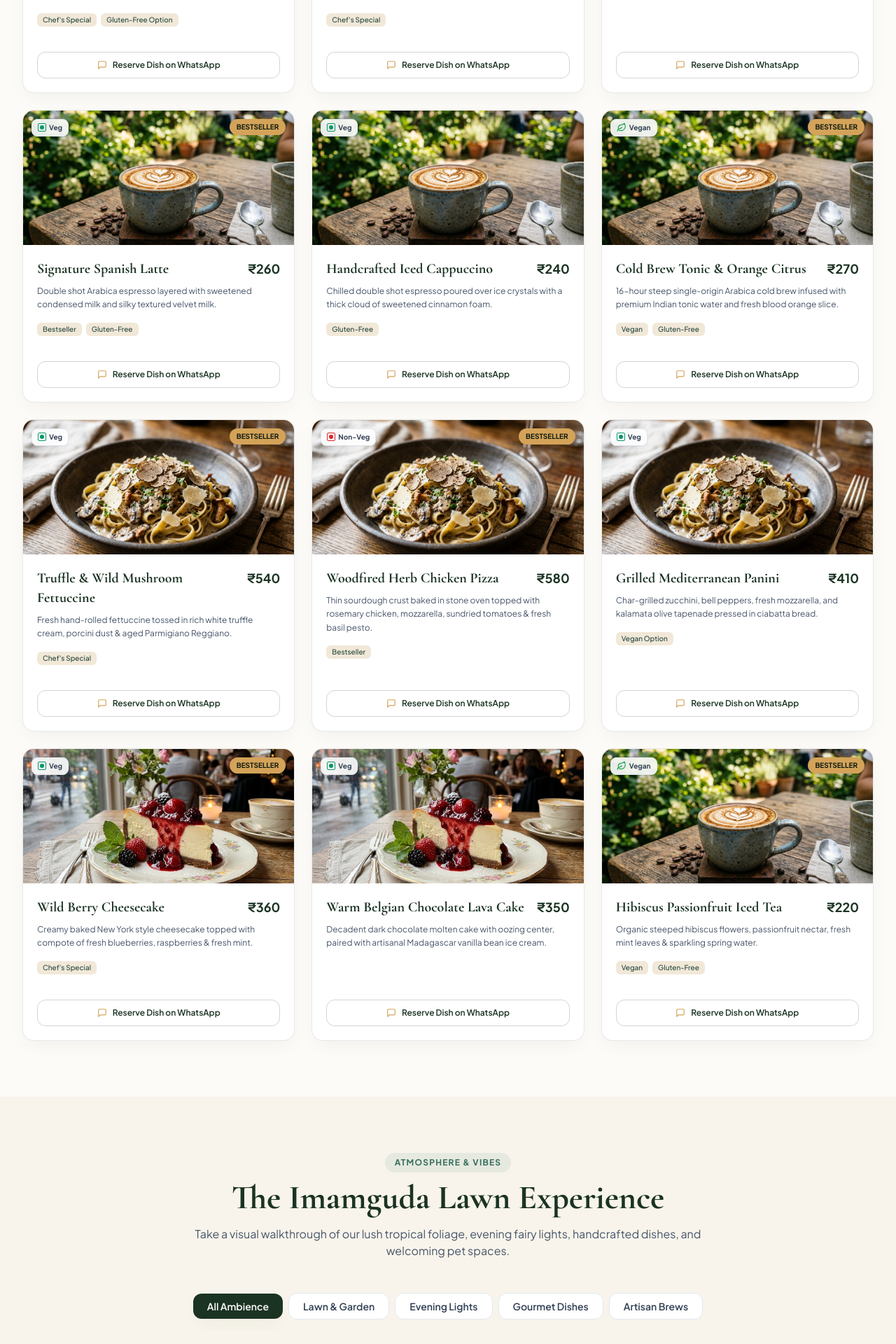
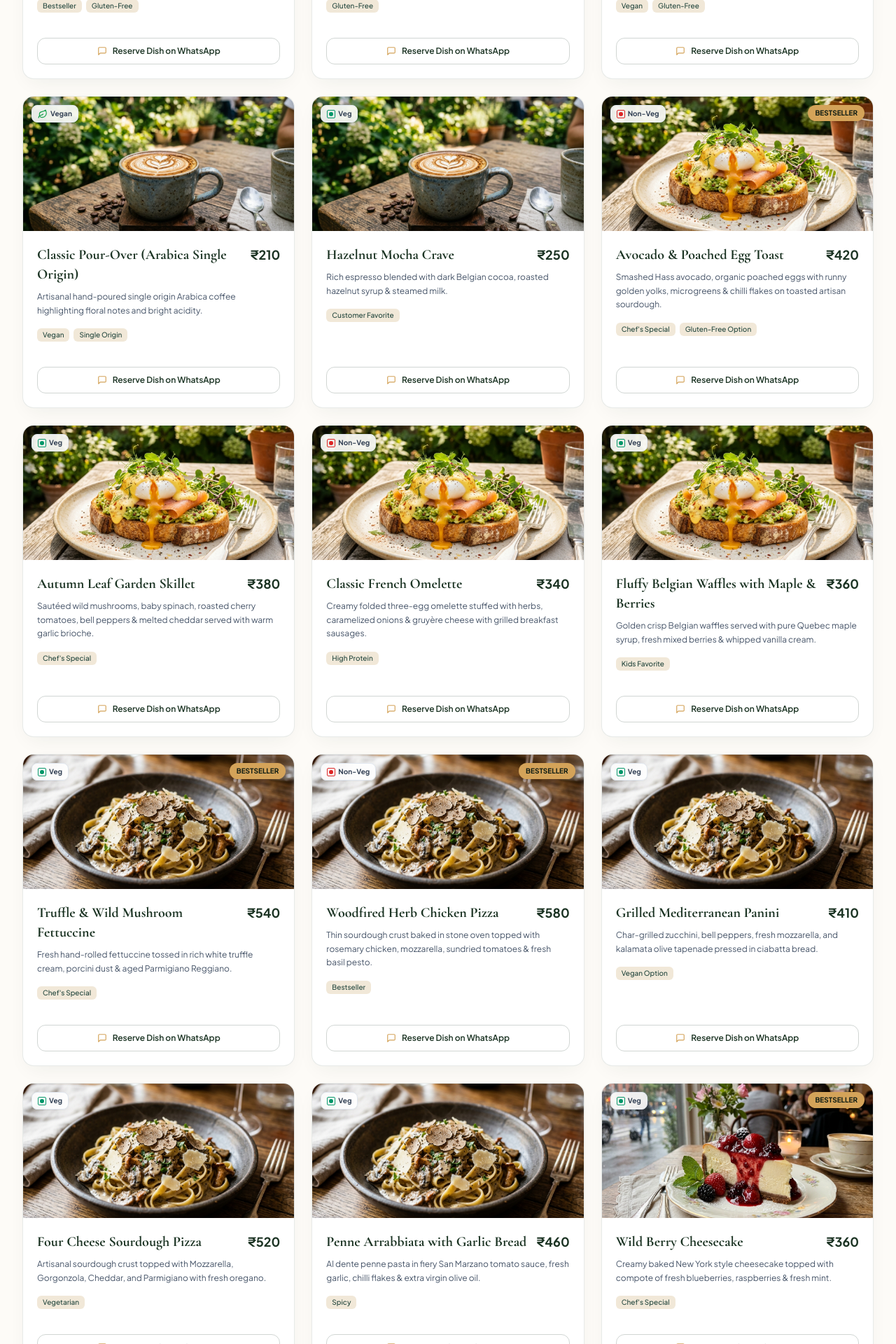
Before and after one commit to isahakayan12/Autumn-Leaf-Cafe, a React (Vite) app: page / in a window 1280 px wide. Shown: the part 2520-4440 px from the top of the page at 70% size. Built offline with nearby package versions, Linux system fonts and the light colour scheme.

Commit message:
feat: update menu dataset with exact Thukkuguda cafe prices and items

```diff
--- a/src/data/cafeData.js
+++ b/src/data/cafeData.js
@@ -36,8 +36,66 @@ export const MENU_CATEGORIES = [
 ];
 
 export const MENU_ITEMS = [
+  // Artisan Coffee
   {
     id: 1,
+    name: "Signature Spanish Latte",
+    category: "coffee",
+    price: 260,
+    diet: "veg",
+    tags: ["Bestseller", "Gluten-Free"],
+    description: "Double shot Arabica espresso layered with sweetened condensed milk and silky textured velvet milk.",
+    image: "/images/artisanal_coffee.jpg",
+    bestseller: true
+  },
+  {
+    id: 2,
+    name: "Handcrafted Iced Cappuccino",
+    category: "coffee",
+    price: 240,
+    diet: "veg",
+    tags: ["Gluten-Free"],
+    description: "Chilled double shot espresso poured over ice crystals with a thick cloud of sweetened cinnamon foam.",
+    image: "/images/artisanal_coffee.jpg",
+    bestseller: false
+  },
+  {
+    id: 3,
+    name: "Cold Brew Tonic & Orange Citrus",
+    category: "coffee",
+    price: 270,
+    diet: "vegan",
+    tags: ["Vegan", "Gluten-Free"],
+    description: "16-hour steep single-origin Arabica cold brew infused with premium Indian tonic water and fresh blood orange slice.",
+    image: "/images/artisanal_coffee.jpg",
+    bestseller: true
+  },
+  {
+    id: 4,
+    name: "Classic Pour-Over (Arabica Single Origin)",
+    category: "coffee",
+    price: 210,
+    diet: "vegan",
+    tags: ["Vegan", "Single Origin"],
+    description: "Artisanal hand-poured single origin Arabica coffee highlighting floral notes and bright acidity.",
+    image: "/images/artisanal_coffee.jpg",
+    bestseller: false
+  },
+  {
+    id: 5,
+    name: "Hazelnut Mocha Crave",
+    category: "coffee",
+    price: 250,
+    diet: "veg",
+    tags: ["Customer Favorite"],
+    description: "Rich espresso blended with dark Belgian cocoa, roasted hazelnut syrup & steamed milk.",
+    image: "/images/artisanal_coffee.jpg",
+    bestseller: false
+  },
+
+  // Breakfast & Brunch
+  {
+    id: 6,
     name: "Avocado & Poached Egg Toast",
     category: "breakfast",
     price: 420,
@@ -48,7 +106,7 @@ export const MENU_ITEMS = [
     bestseller: true
   },
   {
-    id: 2,
+    id: 7,
     name: "Autumn Leaf Garden Skillet",
     category: "breakfast",
     price: 380,
@@ -59,51 +117,31 @@ export const MENU_ITEMS = [
     bestseller: false
   },
   {
-    id: 3,
+    id: 8,
     name: "Classic French Omelette",
     category: "breakfast",
     price: 340,
     diet: "non-veg",
-    tags: [],
+    tags: ["High Protein"],
     description: "Creamy folded three-egg omelette stuffed with herbs, caramelized onions & gruyère cheese with grilled breakfast sausages.",
     image: "/images/avocado_toast.jpg",
     bestseller: false
   },
   {
-    id: 4,
-    name: "Signature Spanish Latte",
-    category: "coffee",
-    price: 260,
+    id: 9,
+    name: "Fluffy Belgian Waffles with Maple & Berries",
+    category: "breakfast",
+    price: 360,
     diet: "veg",
-    tags: ["Bestseller", "Gluten-Free"],
-    description: "Double shot Arabica espresso layered with sweetened condensed milk and silky textured velvet milk.",
-    image: "/images/artisanal_coffee.jpg",
-    bestseller: true
-  },
-  {
-    id: 5,
-    name: "Handcrafted Iced Cappuccino",
-    category: "coffee",
-    price: 240,
-    diet: "veg",
-    tags: ["Gluten-Free"],
-    description: "Chilled double shot espresso poured over ice crystals with a thick cloud of sweetened cinnamon foam.",
-    image: "/images/artisanal_coffee.jpg",
+    tags: ["Kids Favorite"],
+    description: "Golden crisp Belgian waffles served with pure Quebec maple syrup, fresh mixed berries & whipped vanilla cream.",
+    image: "/images/avocado_toast.jpg",
     bestseller: false
   },
+
+  // Mains & Pastas
   {
-    id: 6,
-    name: "Cold Brew Tonic & Orange Citrus",
-    category: "coffee",
-    price: 270,
-    diet: "vegan",
-    tags: ["Vegan", "Gluten-Free"],
-    description: "16-hour steep single-origin Arabica cold brew infused with premium Indian tonic water and fresh blood orange slice.",
-    image: "/images/artisanal_coffee.jpg",
-    bestseller: true
-  },
-  {
-    id: 7,
+    id: 10,
     name: "Truffle & Wild Mushroom Fettuccine",
     category: "mains",
     price: 540,
@@ -114,7 +152,7 @@ export const MENU_ITEMS = [
     bestseller: true
   },
   {
-    id: 8,
+    id: 11,
     name: "Woodfired Herb Chicken Pizza",
     category: "mains",
     price: 580,
@@ -125,7 +163,7 @@ export const MENU_ITEMS = [
     bestseller: true
   },
   {
-    id: 9,
+    id: 12,
     name: "Grilled Mediterranean Panini",
     category: "mains",
     price: 410,
@@ -136,7 +174,31 @@ export const MENU_ITEMS = [
     bestseller: false
   },
   {
-    id: 10,
+    id: 13,
+    name: "Four Cheese Sourdough Pizza",
+    category: "mains",
+    price: 520,
+    diet: "veg",
+    tags: ["Vegetarian"],
+    description: "Artisanal sourdough crust topped with Mozzarella, Gorgonzola, Cheddar, and Parmigiano with fresh oregano.",
+    image: "/images/truffle_pasta.jpg",
+    bestseller: false
+  },
+  {
+    id: 14,
+    name: "Penne Arrabbiata with Garlic Bread",
+    category: "mains",
+    price: 460,
+    diet: "veg",
+    tags: ["Spicy"],
+    description: "Al dente penne pasta in fiery San Marzano tomato sauce, fresh garlic, chilli flakes & extra virgin olive oil.",
+    image: "/images/truffle_pasta.jpg",
+    bestseller: false
+  },
+
+  // Bakery & Desserts
+  {
+    id: 15,
     name: "Wild Berry Cheesecake",
     category: "desserts",
     price: 360,
@@ -147,18 +209,31 @@ export const MENU_ITEMS = [
     bestseller: true
   },
   {
-    id: 11,
+    id: 16,
     name: "Warm Belgian Chocolate Lava Cake",
     category: "desserts",
     price: 350,
     diet: "veg",
-    tags: [],
+    tags: ["Warm Dessert"],
     description: "Decadent dark chocolate molten cake with oozing center, paired with artisanal Madagascar vanilla bean ice cream.",
     image: "/images/berry_cheesecake.jpg",
     bestseller: false
   },
   {
-    id: 12,
+    id: 17,
+    name: "Artisanal Cinnamon Roll",
+    category: "desserts",
+    price: 240,
+    diet: "veg",
+    tags: ["Freshly Baked"],
+    description: "Warm buttery brioche roll swirled with Ceylon cinnamon and glazed with cream cheese frosting.",
+    image: "/images/berry_cheesecake.jpg",
+    bestseller: false
+  },
+
+  // Refreshers & Teas
+  {
+    id: 18,
     name: "Hibiscus Passionfruit Iced Tea",
     category: "refreshers",
     price: 220,
@@ -167,6 +242,28 @@ export const MENU_ITEMS = [
     description: "Organic steeped hibiscus flowers, passionfruit nectar, fresh mint leaves & sparkling spring water.",
     image: "/images/artisanal_coffee.jpg",
     bestseller: true
+  },
+  {
+    id: 19,
+    name: "Fresh Mint & Cucumber Cooler",
+    category: "refreshers",
+    price: 190,
+    diet: "vegan",
+    tags: ["Vegan", "Hydrating"],
+    description: "Crushed garden mint, fresh English cucumber, lemon juice & crushed ice topped with soda.",
+    image: "/images/artisanal_coffee.jpg",
+    bestseller: false
+  },
+  {
+    id: 20,
+    name: "Matcha Green Tea Latte",
+    category: "refreshers",
+    price: 260,
+    diet: "veg",
+    tags: ["Antioxidant Rich"],
+    description: "Ceremonial grade Uji Japanese matcha whisked with warm almond milk and raw honey.",
+    image: "/images/artisanal_coffee.jpg",
+    bestseller: false
   }
 ];
 
```
